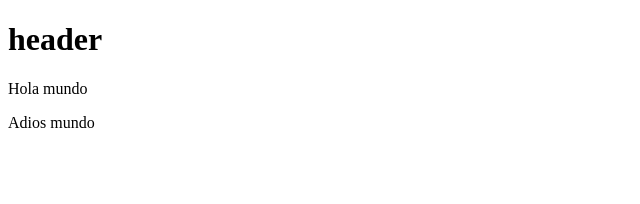
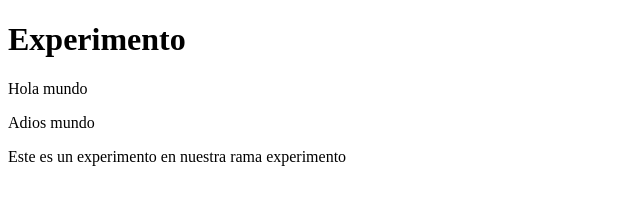
Before and after one commit to art321995/DisenoWebProfesional, a plain HTML site: page index.html in a window 1280 px wide. Shown: the whole page, without its empty margins (0-640 px from the left). Drawn offline with Linux system fonts and the light colour scheme.

Commit message:
Agregamos Experimento

```diff
--- a/index.html
+++ b/index.html
@@ -8,11 +8,13 @@
 <body>
 
     <header>
-        <h1>header</h1>
+        <h1>Experimento</h1>
     </header>
     <p>Hola mundo</p>
     <p>Adios mundo</p>
 
-
+    <footer>
+        <p>Este es un experimento en nuestra rama experimento</p>
+    </footer>
 </body>
 </html>
```
